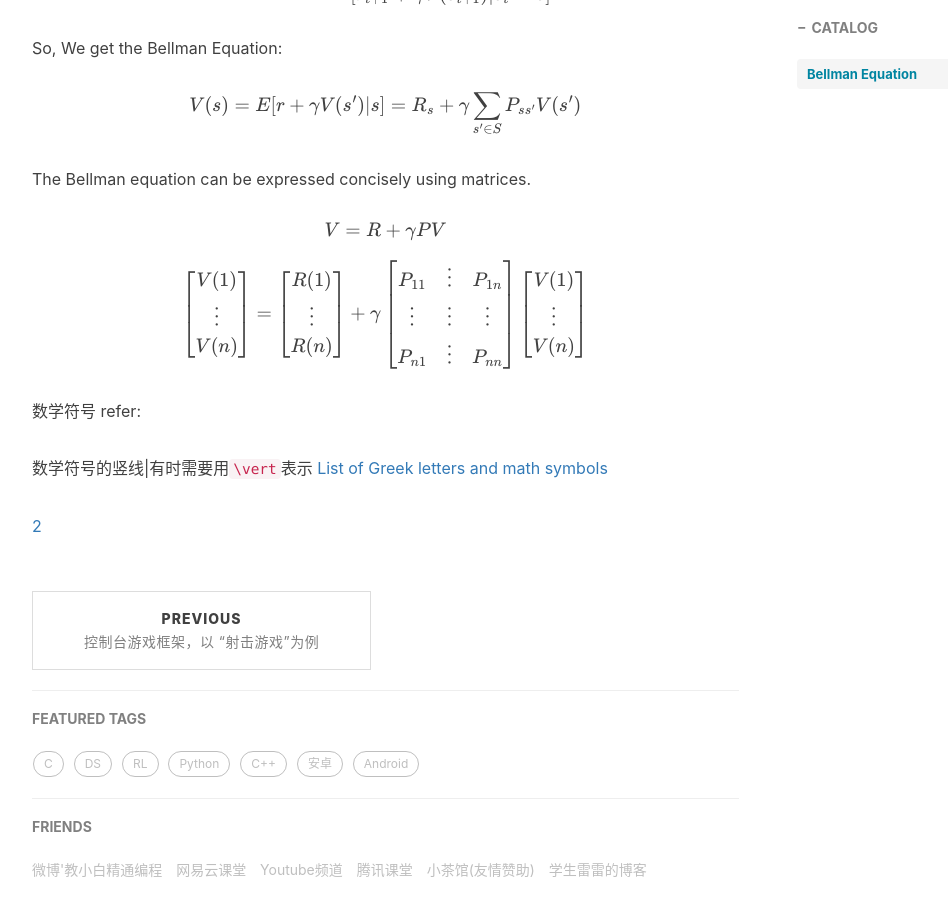
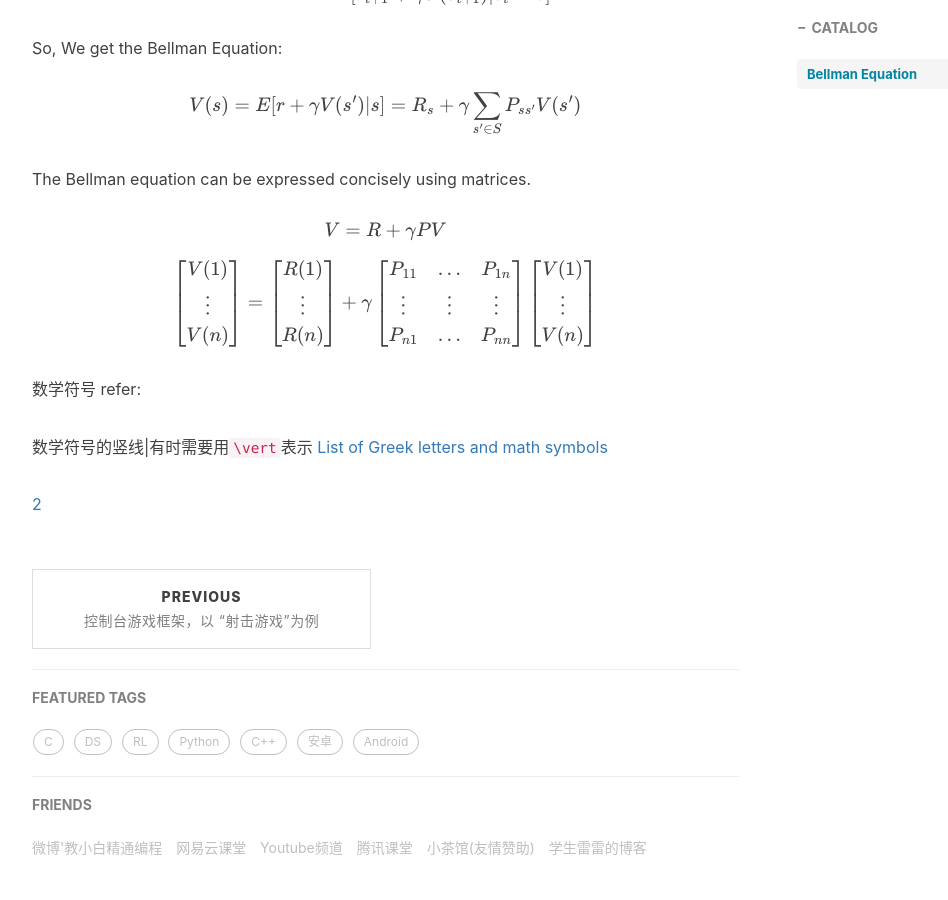
Before and after one commit to xuepro/xuepro.github.io, a Jekyll site: the page built from _posts/2018-05-31-马尔可夫决策过程MDP.md, in a window 1280 px wide and 900 px high, scrolled down 1692 px. Shown: the whole window, without its empty margins (233-1181 px from the left). Built offline with Jekyll 4.4.1, drawn with Linux system fonts in a browser that asks for light colours; nearby versions of some CDN libraries; formulas are drawn with MathJax 3; comment, search, counter and statistics services are not loaded.

Commit message:
Update 2018-05-31-马尔可夫决策过程MDP.md

```diff
--- a/_posts/2018-05-31-马尔可夫决策过程MDP.md
+++ b/_posts/2018-05-31-马尔可夫决策过程MDP.md
@@ -84,9 +84,9 @@ $$
  \end{bmatrix}
 
  +\gamma \begin{bmatrix}
-    P_{11} &\vdots & P_{1n}\\
+    P_{11} &\dots & P_{1n}\\
     \vdots &\vdots &\vdots \\
-    P_{n1} &\vdots & P_{nn}
+    P_{n1} &\dots & P_{nn}
 \end{bmatrix}
 
 \begin{bmatrix}
```
